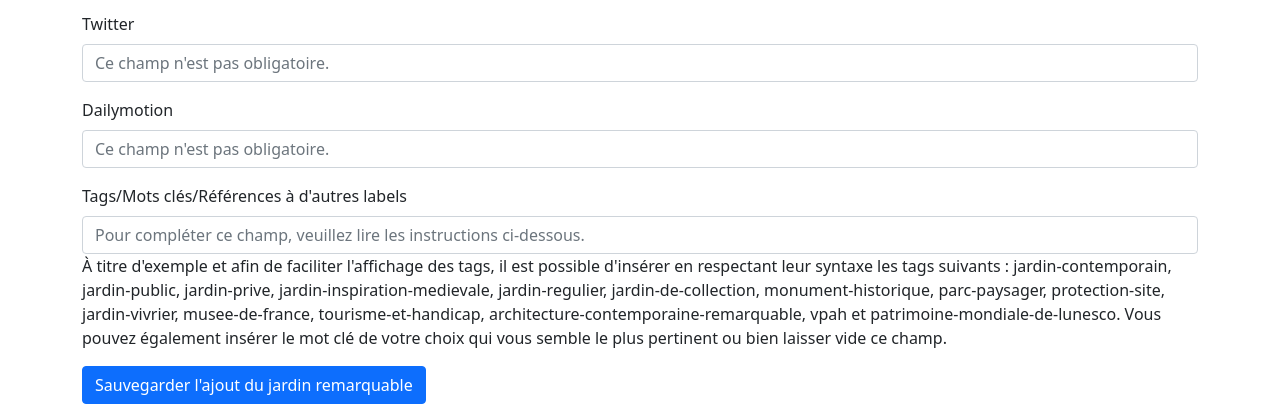
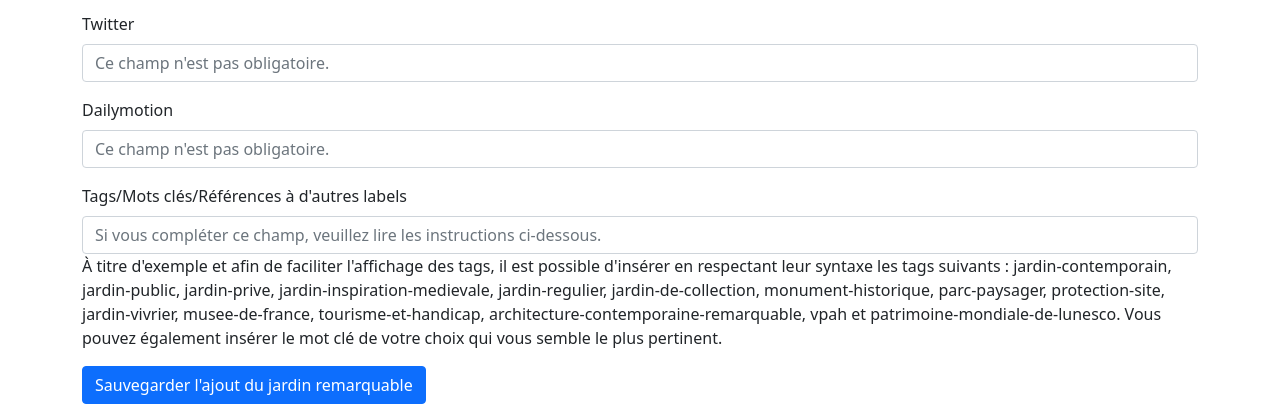
Before and after one commit to leaprs/jardins_remarquables_project, a Flask app: page /ajouter_jardin in a window 1280 px wide. Shown: the part 1404-1808 px from the top of the page. Run offline with Flask 2, Linux system fonts and the light colour scheme; the visitor is signed in with stand-in values (Sample User, id 1); data comes from the database, SQL or seed files in the repository; some libraries are stand-ins or nearby versions.

Commit message:
ajouts modifs

```diff
--- a/jardins_remarquables/templates/pages/ajouter_jardin.html
+++ b/jardins_remarquables/templates/pages/ajouter_jardin.html
@@ -75,11 +75,11 @@
         </div>
         <div class="mb-3">
             <label for="champs_tags" class="form-label">Tags/Mots clés/Références à d'autres labels</label>
-            <input type="text" name="tags" class="form-control" id="champs_tags" placeholder="Pour compléter ce champ, veuillez lire les instructions ci-dessous.">
+            <input type="text" name="tags" class="form-control" id="champs_tags" placeholder="Si vous compléter ce champ, veuillez lire les instructions ci-dessous.">
             <p>À titre d'exemple et afin de faciliter l'affichage des tags, il est possible d'insérer en respectant leur syntaxe les tags suivants : jardin-contemporain,
                 jardin-public, jardin-prive, jardin-inspiration-medievale, jardin-regulier, jardin-de-collection, monument-historique, parc-paysager, protection-site,
                 jardin-vivrier, musee-de-france, tourisme-et-handicap, architecture-contemporaine-remarquable, vpah et patrimoine-mondiale-de-lunesco. Vous pouvez
-                également insérer le mot clé de votre choix qui vous semble le plus pertinent ou bien laisser vide ce champ.</p>
+                également insérer le mot clé de votre choix qui vous semble le plus pertinent.</p>
         </div>
         <button type="submit" class="btn btn-primary">Sauvegarder l'ajout du jardin remarquable</button>
     </form>
--- a/jardins_remarquables/templates/pages/editer_jardin.html
+++ b/jardins_remarquables/templates/pages/editer_jardin.html
@@ -75,11 +75,11 @@
         </div>
         <div class="mb-3">
             <label for="champs_tags" class="form-label">Tags/Mots clés/Références à d'autres labels</label>
-            <input type="text" name="tags" class="form-control" id="champs_tags" value="{{jardin_modification.tags}}" placeholder="Pour compléter ce champ, veuillez lire les instructions ci-dessous.">
+            <input type="text" name="tags" class="form-control" id="champs_tags" value="{{jardin_modification.tags}}" placeholder="Si vous complétez ce champ, veuillez lire les instructions ci-dessous.">
             <p>À titre d'exemple et afin de faciliter l'affichage des tags, il est possible d'insérer en respectant leur syntaxe les tags suivants : jardin-contemporain,
                 jardin-public, jardin-prive, jardin-inspiration-medievale, jardin-regulier, jardin-de-collection, monument-historique, parc-paysager, protection-site,
                 jardin-vivrier, musee-de-france, tourisme-et-handicap, architecture-contemporaine-remarquable, vpah et patrimoine-mondiale-de-lunesco. Vous pouvez
-                également insérer le mot clé de votre choix qui vous semble le plus pertinent ou bien laisser vide ce champ.</p>
+                également insérer le mot clé de votre choix qui vous semble le plus pertinent.</p>
         </div>
         <button type="submit" class="btn btn-primary">Enregistrer les modifications</button>
     </form>
```
